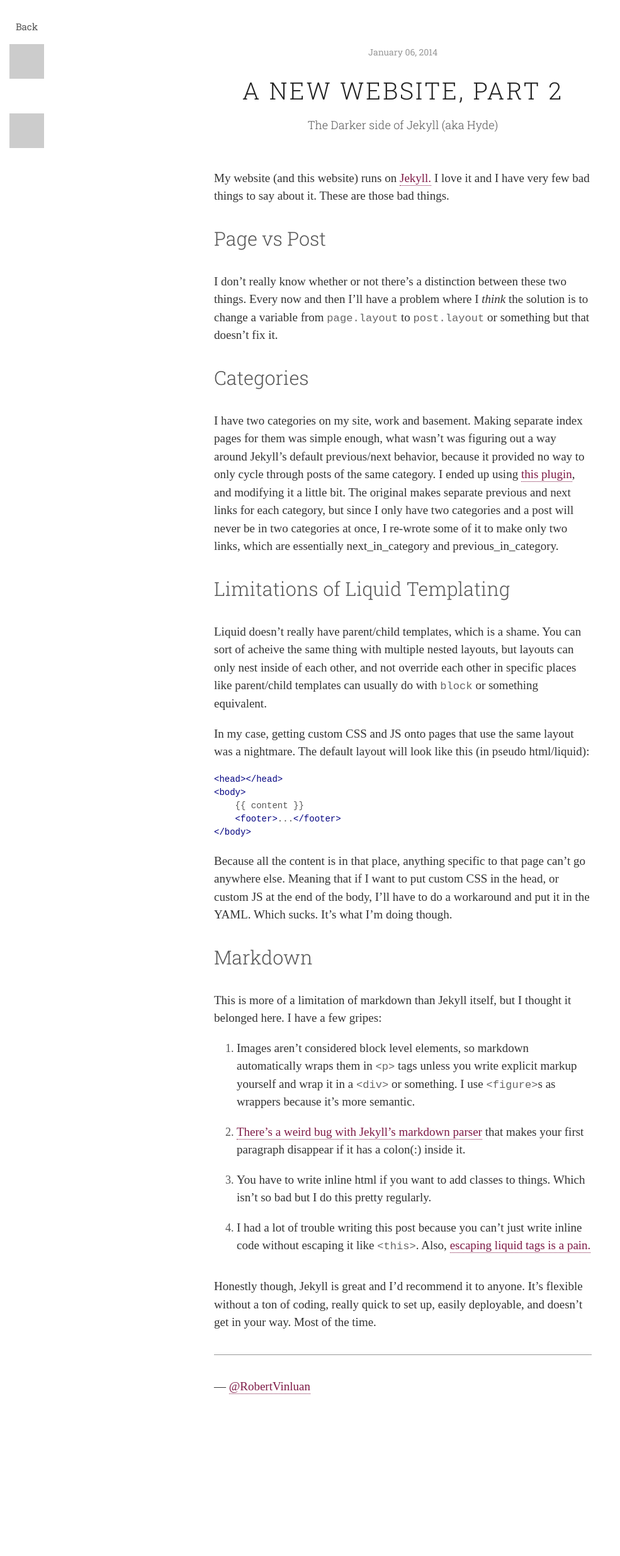
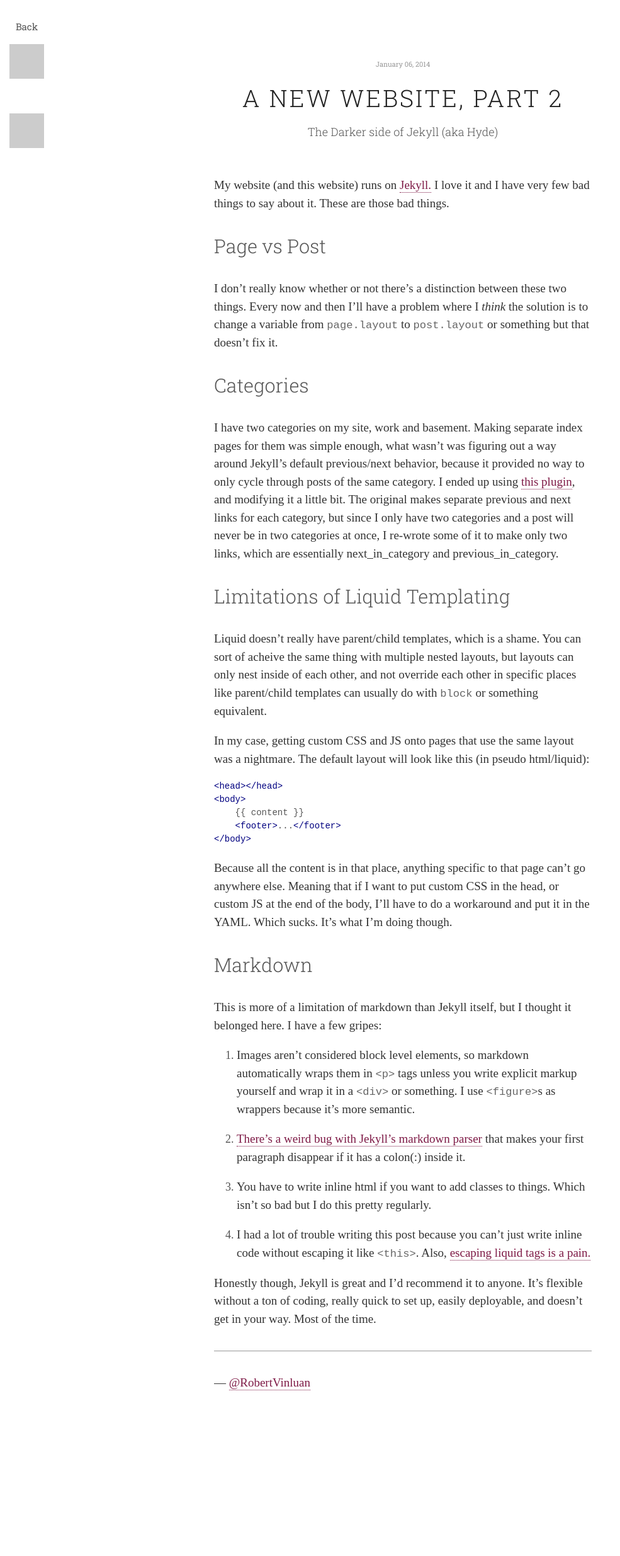
Before and after one commit to rvinluan/rvinluan.github.io, a Jekyll site: the page built from _posts/2014-01-07-newsite2.md, in a window 1280 px wide. Shown: the whole page at 63% size, without its empty margins (0-985 px from the left). Built offline with Jekyll 4.4.1, drawn with Linux system fonts in a browser that asks for light colours; nearby versions of some CDN libraries; some web fonts are replaced.

Commit message:
birdman post and style adjustments

```diff
--- a/_layouts/post.html
+++ b/_layouts/post.html
@@ -16,7 +16,7 @@
 <div id="main">
 	<span class="date">{{page.date | date: "%B %d, %Y" }}</span>
     <h1>{{ page.title }}</h1>
-    {% unless page.show_subtitle %}
+    {% unless page.hide_subtitle %}
 		<h2>{{ page.subtitle }}</h2>
     {% endunless %}
 	{{ content }}
--- a/css/single.css
+++ b/css/single.css
@@ -66,6 +66,7 @@
 #main {
 	width: 600px;
 	margin: 4em auto 200px auto;
+	overflow: auto;
 }
 
 #main h1 {
@@ -85,11 +86,12 @@
 #main h2 {
 	/* subtitle */
 	font-family: "Roboto Slab", sans-serif;
-	margin-top: 1em;
+	margin: 1em auto 0 auto;
 	font-size: 1em;
 	font-style: normal;
 	font-weight: 300;
 	text-align: center;
+	overflow: auto; /* prevent overlap */
 }
 
 .date {
@@ -97,7 +99,7 @@
 	display: block;
 	text-align: center;
 	color: #999;
-	font-size: 14px;
+	font-size: 11px;
 	margin: 2em 0 2em 0;
 }
 
@@ -147,7 +149,7 @@
 }
 
 #main ol {
-	margin: 0 0 2em 2em;
+	margin: 0 0 1em 2em;
 	list-style-type: decimal;
 }
 
@@ -177,6 +179,11 @@
 #main p > code {
 	font-size: 0.9em;
 	color: #666;
+}
+
+#main iframe {
+	width: 100%;
+	margin: 1em auto 2em auto;
 }
 
 #main .strikethrough {
```
Also changed, not shown: _posts/2014-12-29-birdman-social-media.md (renamed from _drafts/2014-12-28-birdman-social-media.md, +9 -4 lines).
